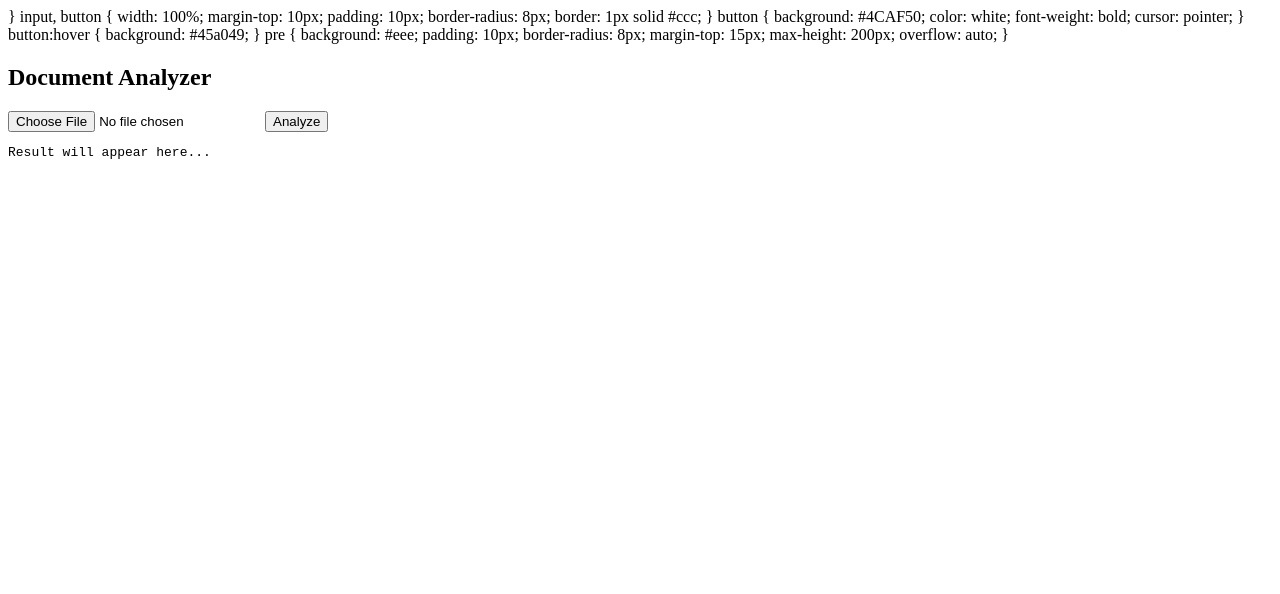
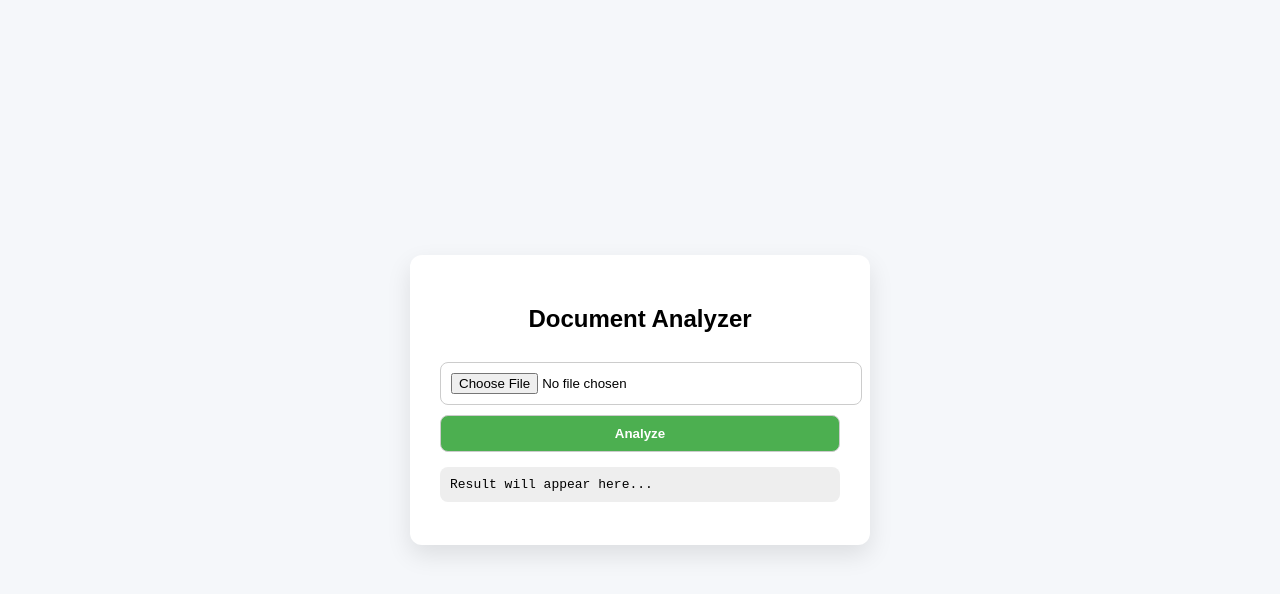
Before and after one commit to shinderutuja319-afk/document_api, a plain HTML site: page index.html in a window 1280 px wide. Drawn offline with Linux system fonts and the light colour scheme.

```diff
--- a/index.html
+++ b/index.html
@@ -1,4 +1,28 @@
 <!DOCTYPE html>
+<html lang="en">
+<head>
+  <meta charset="UTF-8">
+  <title>Document Analysis API</title>
+  <style>
+    body {
+      font-family: Arial, sans-serif;
+      background: #f5f7fa;
+      display: flex;
+      justify-content: center;
+      align-items: center;
+      height: 100vh;
+      margin: 0;
+    }
+     .container {
+      background: white;
+      padding: 30px;
+      border-radius: 12px;
+      box-shadow: 0 10px 25px rgba(0,0,0,0.1);
+      width: 400px;
+    }
+    h2 {
+      text-align: center;
+
     }
     input, button {
       width: 100%;
```
